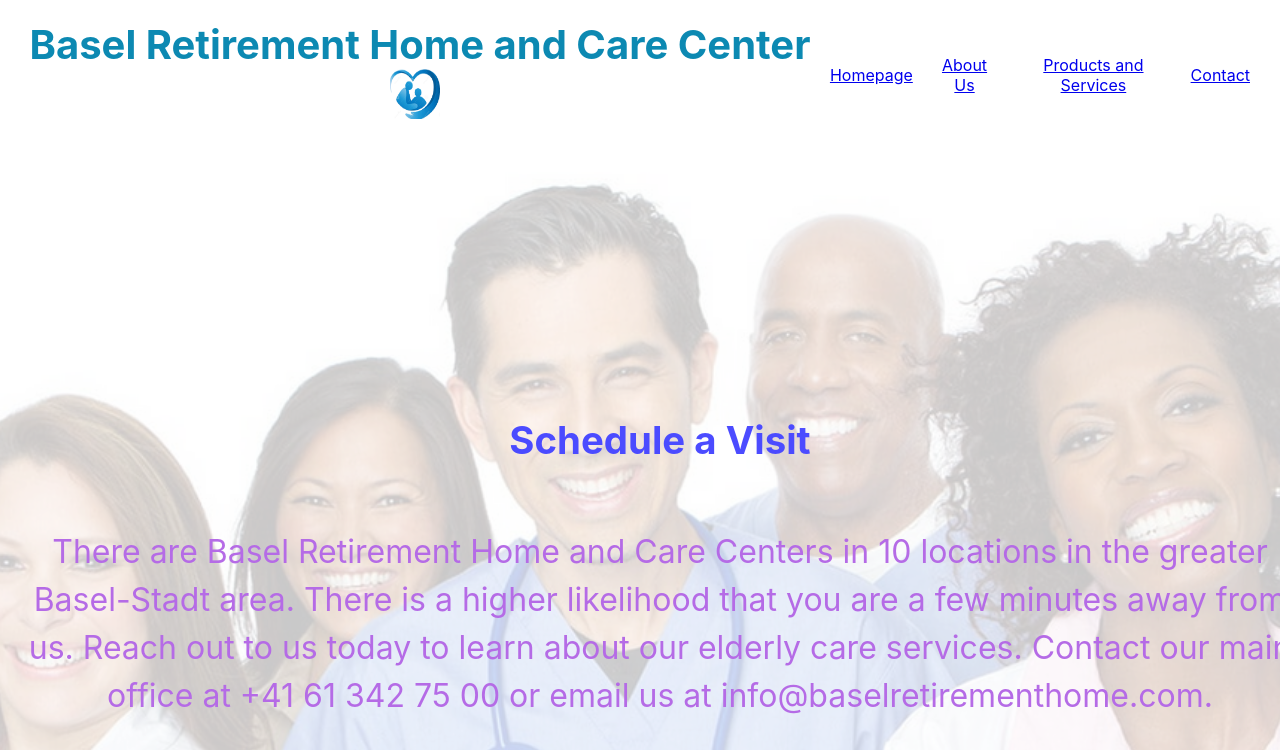
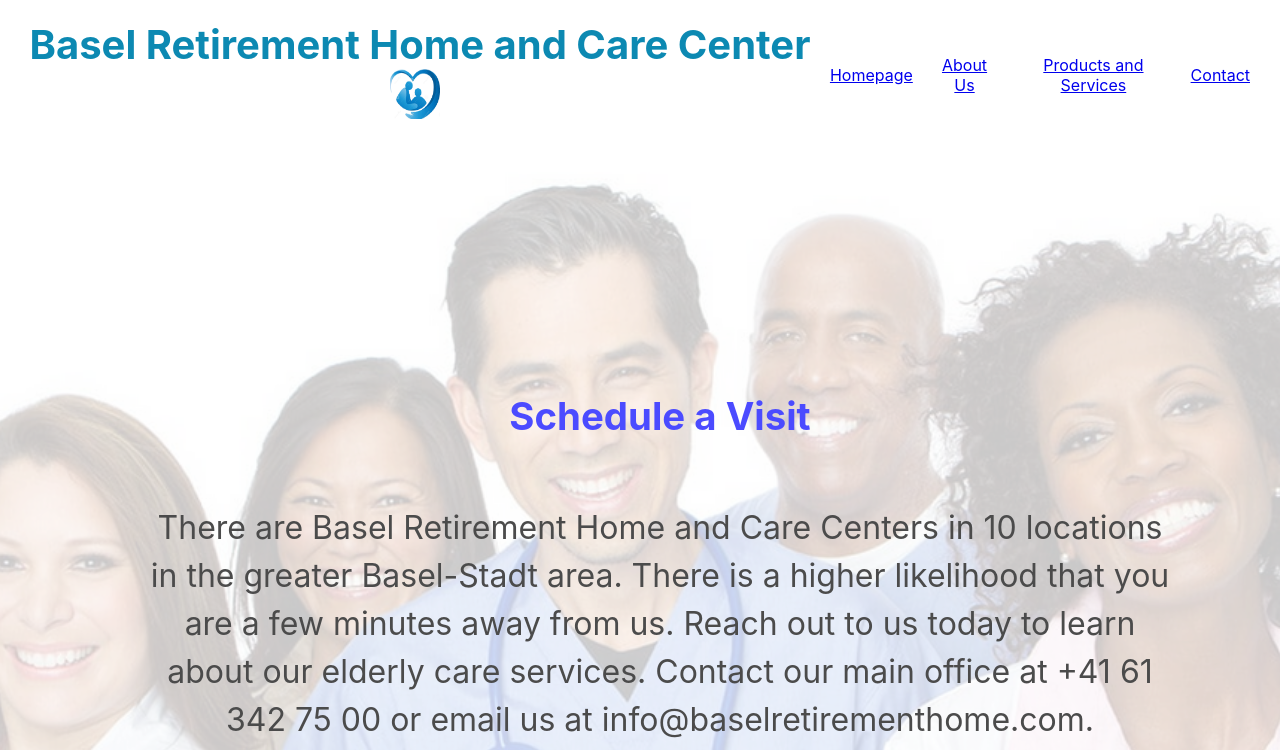
Before and after one commit to Finyasy/organization-website, a React (Create React App) app: page /contact in a window 1280 px wide. Shown: the top 750 px of the page. Built offline with nearby package versions, Linux system fonts and the light colour scheme.

Commit message:
styled the width of the contact text

```diff
--- a/src/index.css
+++ b/src/index.css
@@ -184,9 +184,10 @@ code {
   font-weight: 400; /* makes the font slightly thinner */
   font-size: 2rem; /* increases font size for headings */
   margin-bottom: 2rem;
-  color:  rgb(150, 45, 220);
-  text-align: center;
+  color:  black;
+  text-align: flex;
   word-wrap: break-word;
+  width: 80%;
 }
 
 .header-logo {
```
